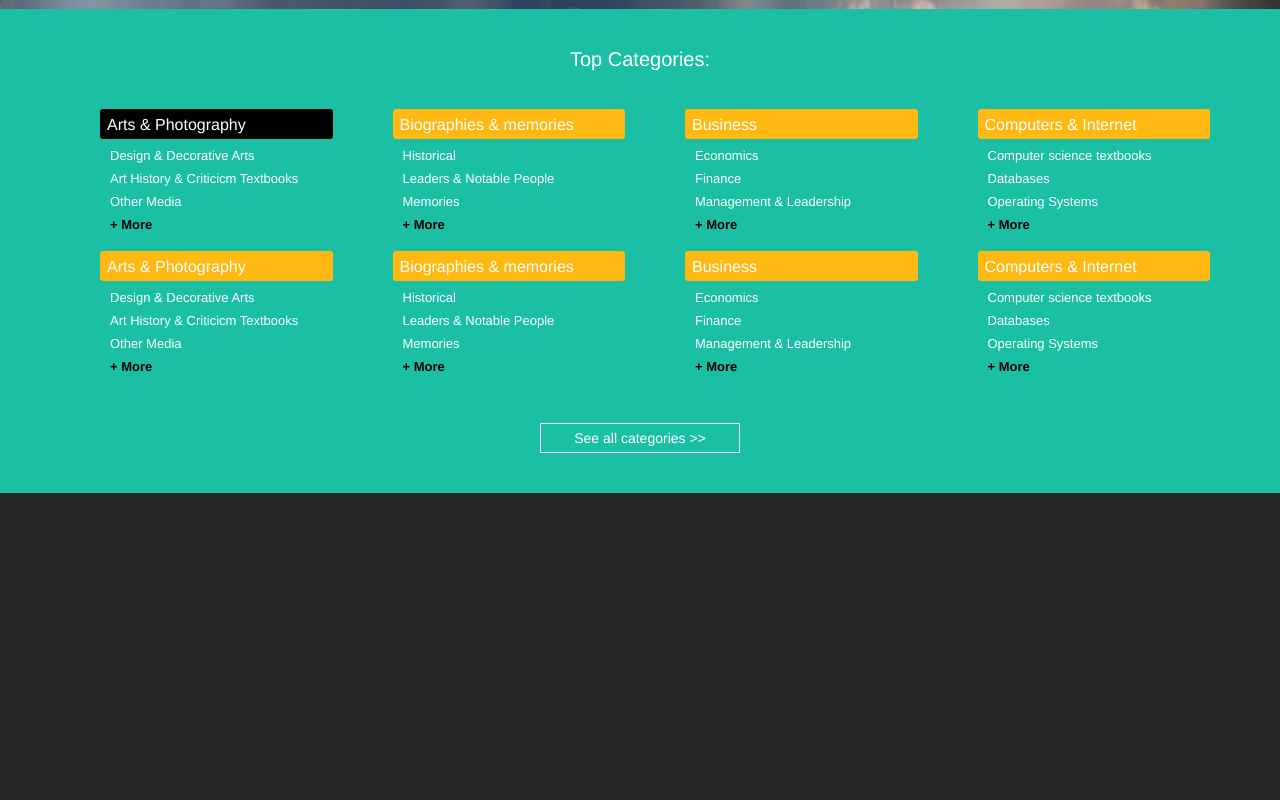
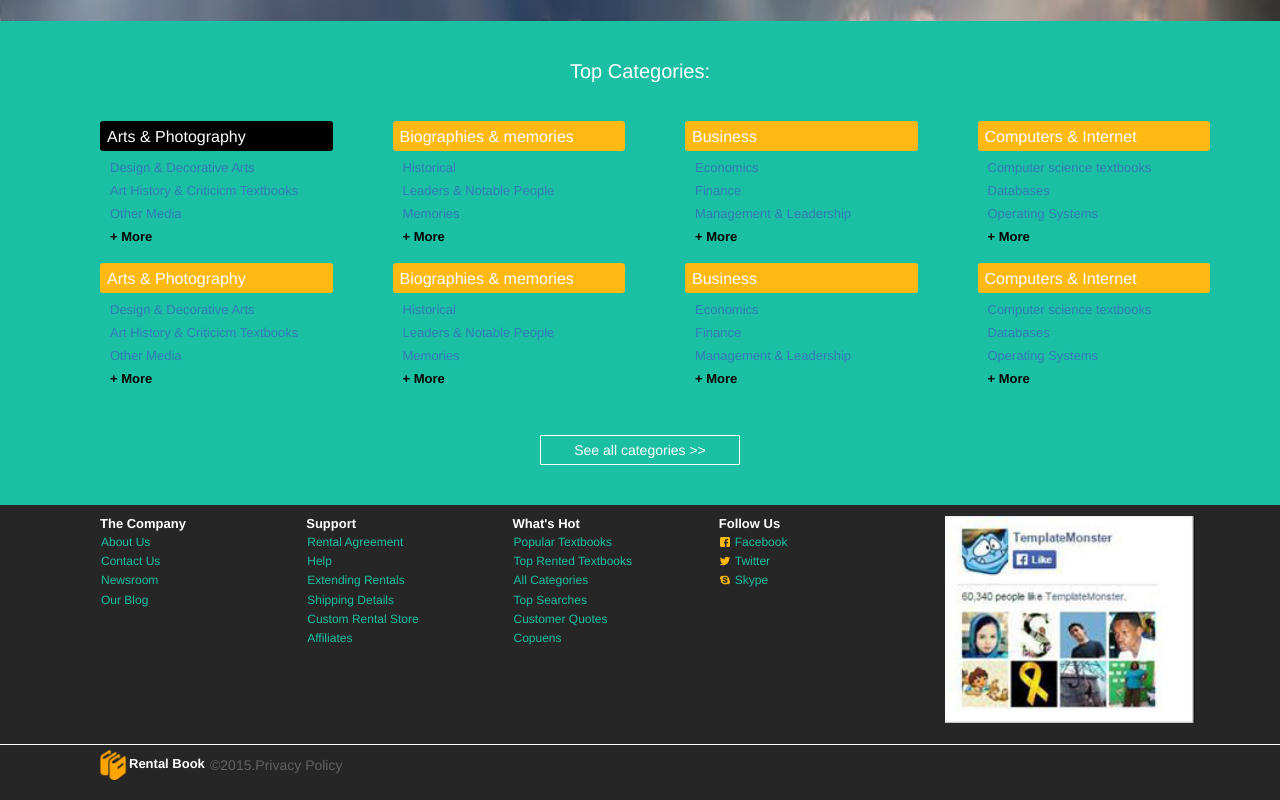
Before and after one commit to Praveen-O-Krishnan/bookstore, a website: page index.html in a window 1280 px wide. Shown: the part 1371-2171 px from the top of the page. Before the commit the page ends 1864 px from the top, so only its background shows below. Drawn offline with nearby package versions, Linux system fonts and the light colour scheme.

Commit message:
created footer and header part bug fix

```diff
--- /dev/null
+++ b/css/footer.css
@@ -0,0 +1,92 @@
+.footer-bg-color{
+  background-color: #262626;
+  width: 100%;
+}
+.footer-head-text{
+  text-align: left;
+  margin-top: 10px;
+}
+
+.footercatgtext dt{
+  font-size: 13px;
+}
+.footercatgtext dd{
+  color: #1bbfa4;
+  font-size: 12px;
+  padding: 1px;
+}
+.fbicon{
+  width: 10px;
+  height: 10px;
+  margin-top: -3px;
+  margin-right: 5px;
+}
+.twittericon{
+  width: 10px;
+  height: 10px;
+  margin-top: -3px;
+  margin-right: 5px;
+}
+.skypeicon{
+  width: 10px;
+  height: 10px;
+  margin-top: -3px;
+  margin-right: 5px;
+}
+.footercatgtext .footerimg{
+  width: 250px;
+  margin-left: 19px;
+}
+.footer{
+  border-top: 1px solid #fff;
+}
+.footertext{
+  position: absolute;
+  color: #626262;
+  margin-left:90px;
+  margin-top: 10px;
+}
+.imgfooter{
+  width:30px;
+  margin-left: 18px;
+  margin-top: 5px;
+}
+.logotext2{
+  position: absolute;
+  font-size: 13px;
+  padding-left: 1px;
+  font-weight: bold;
+  margin-top: 10px;
+}
+@media only screen and (min-width:568px) {
+.logoimagefooter {
+margin-left: 150px;
+  }
+}
+@media only screen and (min-width:768px) {
+.logoimagefooter {
+margin-left: 220px;
+  }
+}
+@media only screen and (min-width:1024px) {
+.logoimagefooter {
+margin-left: 320px;
+  }
+}
+@media only screen and (min-width:1200px) {
+.logoimagefooter {
+margin-left: 10px;
+  }
+}
+
+@media only screen and (min-width:768px) {
+.footertext {
+    margin-top: 10px;
+  }
+}
+@media only screen and (min-width:1200px) {
+.footertext {
+    margin-left: 82px;
+    margin-top: 10px;
+  }
+}
--- a/css/header-feature.css
+++ b/css/header-feature.css
@@ -13,8 +13,8 @@
   .shipping-block {
     background-color: rgba(0, 0, 0, 0.4);
     border-radius: 6px;
-    margin: 20px 0 0px 0px;
-    padding: 20px 0 0 10px;
+    margin: 20px 0 014px 0px;
+    padding: 20px 0 10px 10px;
     }
 }
 
@@ -55,14 +55,35 @@
 /*Mobile Device Media Query ends */
 
 /*Ipad 1024 Device Media Query starts */
+.fa-truck{
+  font-size: 30px;
+}
+.fa-refresh{
+  font-size: 30px;
+}
+.fa-pencil{
+  font-size: 30px;
+}
+.fa-thumbs-o-up{
+  font-size: 30px;
+}
 
-@media only screen and (min-device-width:768px) and (max-device-width: 1024px) {
+@media only screen and (min-device-width:768px)  {
 .shipping-block {
 	background-color: rgba(0, 0, 0, 0.4);
-	width: 100%;
+	width: 90%;
 	border-radius: 6px;
-	margin: 40px 0 25px 0px;
-	padding: 20px 0 0 20px;
+	margin: 25px 0 15px 16px;
+	padding: 10px 40px 10px 20px;
+	}
+}
+@media only screen and(min-width: 1024px) {
+.shipping-block {
+	background-color: rgba(0, 0, 0, 0.4);
+	width: 110%;
+	border-radius: 6px;
+	margin: 25px 0 15px 0  ;
+	padding: 10px 0 10px 10px;
 	}
 }
 
@@ -83,6 +104,7 @@
 @media only screen and (min-device-width:768px) and (max-device-width: 1024px) {
   .text1 {
     font-size: 20px;
+    margin-top: 26px;
     }
 }
 
@@ -124,6 +146,7 @@
 		float: left;
 		color: #ffbc00;
 		margin: 5px;
+
 }
 
 @media only screen and (min-device-width:1200px) and (max-device-width: 1900px) {
@@ -136,6 +159,7 @@
 @media only screen and (min-device-width:1200px) and (max-device-width: 1900px) {
   .text1 {
     font-size: 15px;
+    margin-top:13px;
     }
 }
 
--- a/css/header-navigation.css
+++ b/css/header-navigation.css
@@ -49,9 +49,7 @@ margin-left: -9px;
   }
 }
 
-a{
-  color:#fff;
-}
+
 .topnav a{
   float: left;
   display: block;
--- a/index.html
+++ b/index.html
@@ -18,6 +18,7 @@
   @import url("css/featured-books.css");
   @import url("css/aboutus-section.css");
   @import url("css/top-categories.css");
+  @import url("css/footer.css");
 </style>
 
 
@@ -400,7 +401,90 @@
       </div>
     </div>
     <!-- top-categories by Akanksha end -->
+    <!--footer page begins coded by Shiva-->
+          <div class="container-fluid">
+            <div class="row">
+              <div class="footer-bg-color">
+                <div class="container">
+                  <div class="col-md-9">
+                  <div class="col-xs-6 col-sm-3 col-md-3 col-lg-3">
+                  <div class="footer-head-text">
+                    <dl class="footercatgtext">
+                      <dt>The Company
+                        <dd>About Us</dd>
+                        <dd>Contact Us</dd>
+                        <dd>Newsroom</dd>
+                        <dd>Our Blog</dd>
+                      </dt>
+                    </dl>
+                  </div>
+                </div>
+                <div class="col-xs-6 col-sm-3 col-md-3 col-lg-3">
+                <div class="footer-head-text">
+                  <dl class="footercatgtext">
+                    <dt>Support
+                      <dd>Rental Agreement</dd>
+                      <dd>Help</dd>
+                      <dd>Extending Rentals</dd>
+                      <dd>Shipping Details</dd>
+                      <dd>Custom Rental Store</dd>
+                      <dd>Affiliates</dd>
+                    </dt>
+                  </dl>
+                </div>
+                </div>
+                <div class="col-xs-6 col-sm-3 col-md-3 col-lg-3">
+                <div class="footer-head-text">
+                  <dl class="footercatgtext">
+                    <dt>What's Hot
+                      <dd>Popular Textbooks</dd>
+                      <dd>Top Rented Textbooks</dd>
+                      <dd>All Categories</dd>
+                      <dd>Top Searches</dd>
+                      <dd>Customer Quotes</dd>
+                      <dd>Copuens</dd>
+                    </dt>
+                  </dl>
+                </div>
+                </div>
+                <div class="col-xs-6 col-sm-3 col-md-3 col-lg-3">
+                <div class="footer-head-text">
+                  <dl class="footercatgtext">
+                    <dt>Follow Us
+                      <dd><img class="fbicon" src="img/facebook.png" alt="">Facebook</dd>
+                      <dd><img class="twittericon" src="img/twitter.png" alt="">Twitter</dd>
+                      <dd><img class="skypeicon" src="img/skype.png" alt="">Skype</dd>
+                    </dt>
+                  </dl>
+                </div>
+                </div>
+                </div>
+                <div class="col-md-3">
+                  <div class="row">
+                <div class="footer-head-text">
+                  <dl class="footercatgtext">
+                    <dt>
+                      <dd><img class="footerimg" src="img/footer-image.jpg" alt=""></dd>
+                    </dt>
+                  </dl>
+                </div>
+              </div>
+              </div>
+              </div>
+              <div class="footer">
+                <div class="container">
+                <div class="logoimagefooter">
+              <img  class="imgfooter"src="img/logo.png" alt="logoimage">
+              <span class="logotext2">Rental Book</span>
+              <span class="footertext"> &copy;2015.Privacy Policy</span><br><br>
+            </div>
+            </div>
+              </div>
+            </div>
+          </div>
+        </div>
 
+        <!--footer page ends coded by Shiva-->
 
   <!-- jQuery (necessary for Bootstrap's JavaScript plugins) -->
   <script src="https://ajax.googleapis.com/ajax/libs/jquery/1.12.4/jquery.min.js"></script>
```
Also changed, not shown: img/facebook.png (added), img/footer-image.jpg (added), img/skype.png (added), img/twitter.png (added).
